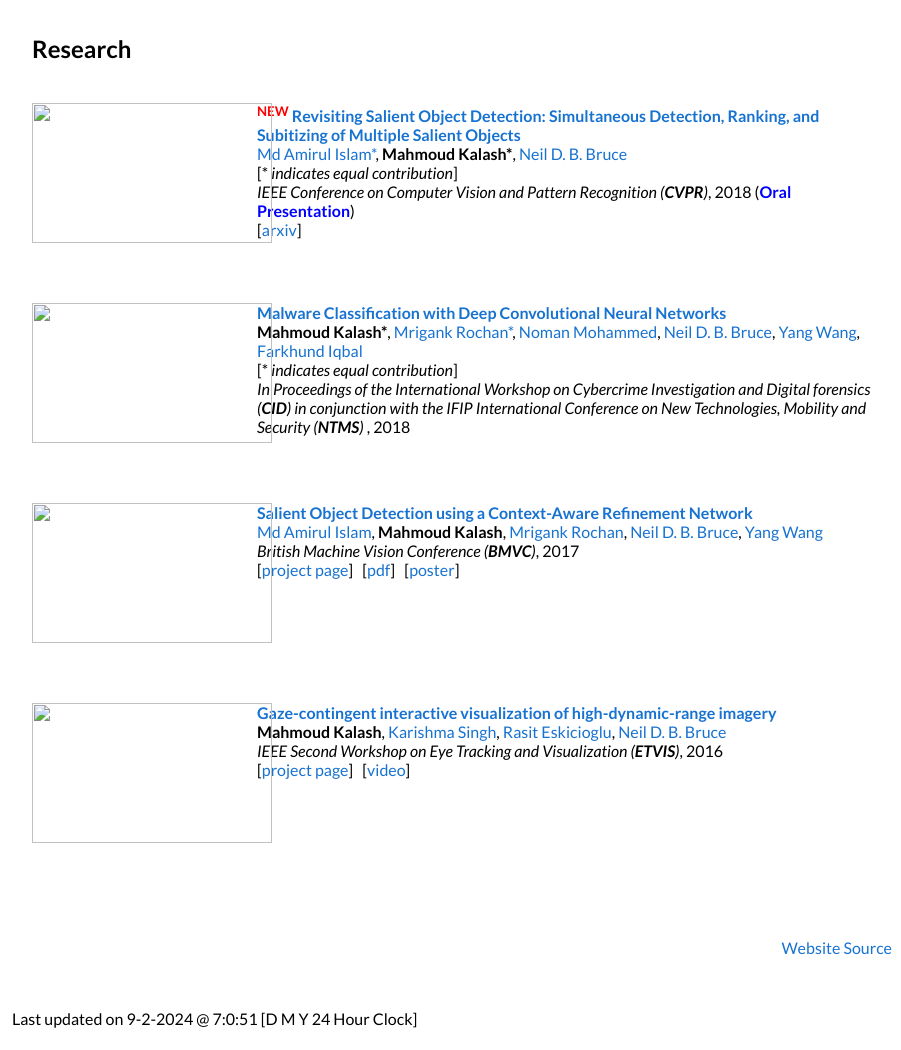
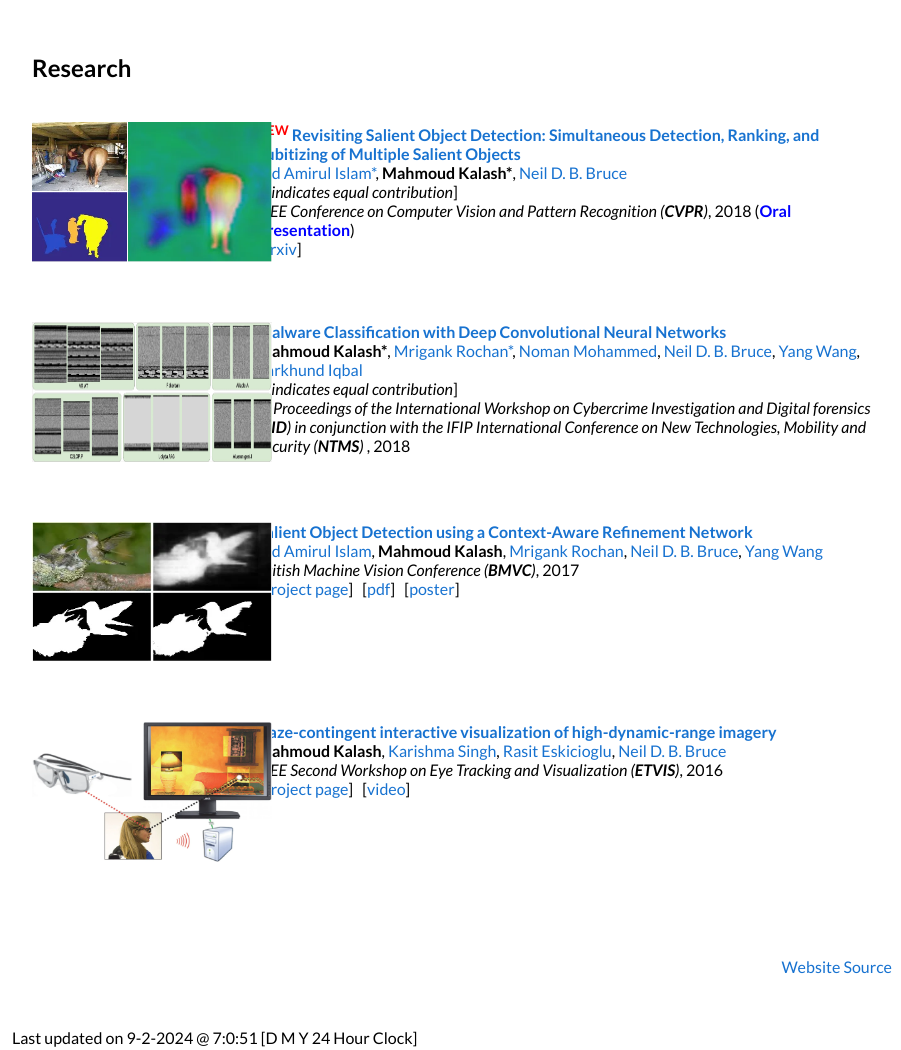
Before and after one commit to MahmoudKalash/mahmoudkalash, a plain HTML site: page index.html in a window 1280 px wide. Shown: the part 542-1592 px from the top of the page, without its empty margins (178-1079 px from the left). Drawn offline with Linux system fonts and the light colour scheme.

Commit message:
Update index.html

```diff
--- a/index.html
+++ b/index.html
@@ -95,7 +95,7 @@
         </p>
         </td>
         <td width="33%" >
-        <img class="profile_img" src="images/profile2.webp" alt="Avatar" height="240" width="350" valign="bottom">
+        <img class="profile_img" src="imgs/webp/profile2.webp" alt="Avatar" height="240" width="350" valign="bottom">
         </td>
       </tr>
       </table>
@@ -135,8 +135,8 @@
 	<tr onmouseout="aperture_stop()" onmouseover="aperture_start()" >
       <td width="25%" >
         <div class="one">
-        <div class="two" id = 'cvpr2018_id'><img src='images/cvpr2018.webp' height="140" width="240"></div>
-        <img src='images/cvpr2018.webp' height="140" width="240">
+        <div class="two" id = 'cvpr2018_id'><img src='imgs/webp/cvpr2018.webp' height="140" width="240"></div>
+        <img src='imgs/webp/cvpr2018.webp' height="140" width="240">
         </div>
         <script type="text/javascript">
         function aperture_start() {
@@ -170,8 +170,8 @@
 <tr onmouseout="aperture_stop()" onmouseover="aperture_start()" >
       <td width="25%">
         <div class="one">
-        <div class="two" id = 'CID2018_id'><img src='images/malware_samples.webp' height="140" width="240"></div>
-        <img src='images/malware_samples.webp' height="140" width="240">
+        <div class="two" id = 'CID2018_id'><img src='imgs/webp/malware_samples.webp' height="140" width="240"></div>
+        <img src='imgs/webp/malware_samples.webp' height="140" width="240">
         </div>
         <script type="text/javascript">
         function aperture_start() {
@@ -213,8 +213,8 @@
 <tr onmouseout="aperture_stop()" onmouseover="aperture_start()" >
       <td width="25%">
         <div class="one">
-        <div class="two" id = 'bmvc2017_id'><img src='images/bmvc2017.webp' height="140" width="240"></div>
-        <img src='images/bmvc2017.webp' height="140" width="240">
+        <div class="two" id = 'bmvc2017_id'><img src='imgs/webp/bmvc2017.webp' height="140" width="240"></div>
+        <img src='imgs/webp/bmvc2017.webp' height="140" width="240">
         </div>
         <script type="text/javascript">
         function aperture_start() {
@@ -253,8 +253,8 @@
 <tr onmouseout="aperture_stop()" onmouseover="aperture_start()" >
       <td width="25%">
         <div class="one">
-        <div class="two" id = 'etvis2016_id'><img src='images/nonstylized.webp' height="140" width="240"></div>
-        <img src='images/nonstylized.webp' height="140" width="240">
+        <div class="two" id = 'etvis2016_id'><img src='imgs/webp/nonstylized.webp' height="140" width="240"></div>
+        <img src='imgs/webp/nonstylized.webp' height="140" width="240">
         </div>
         <script type="text/javascript">
         function aperture_start() {
```
